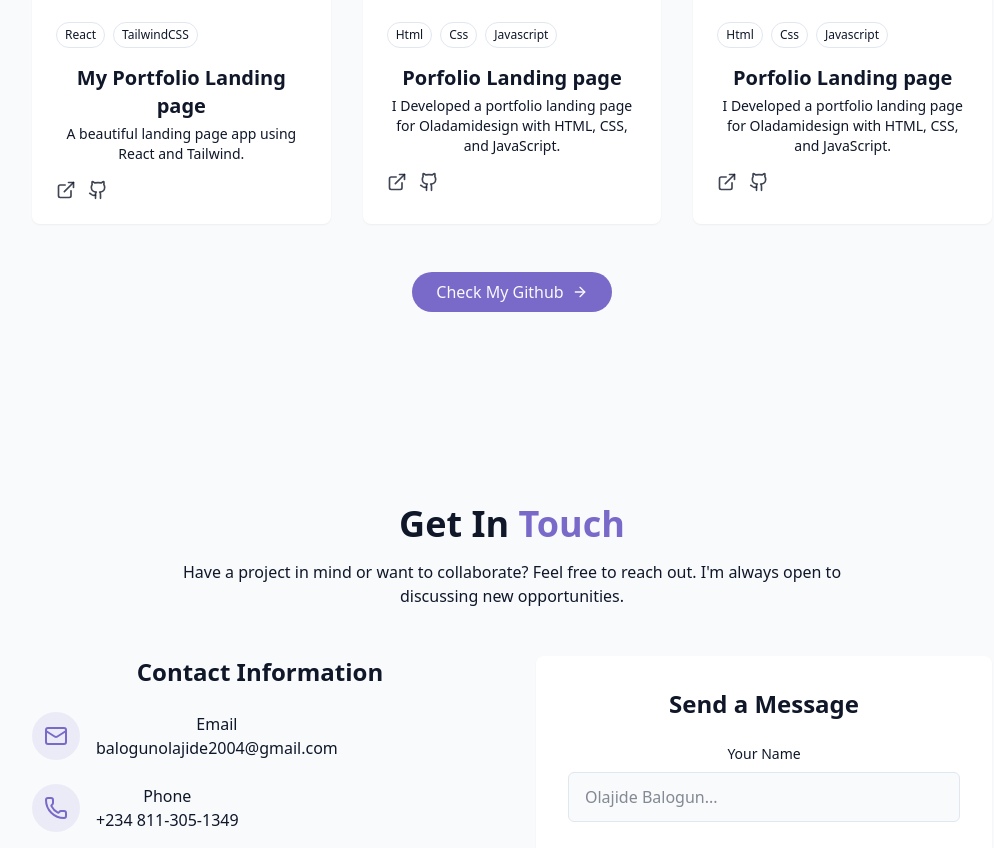
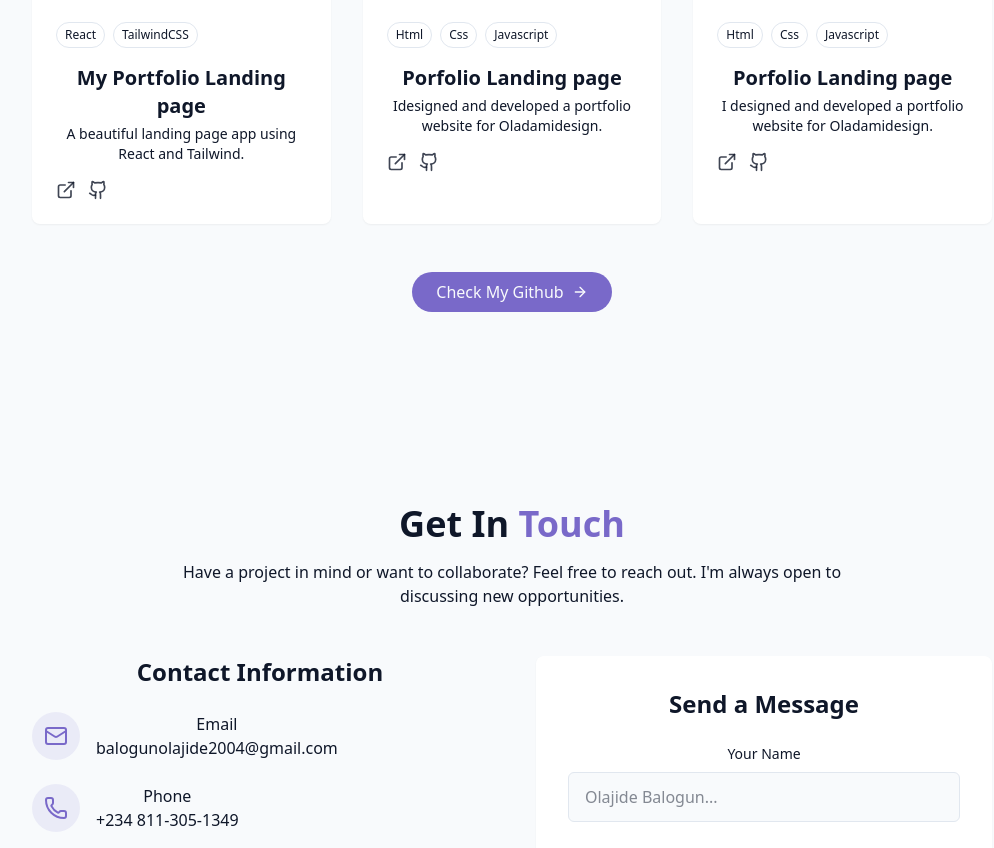
Before and after one commit to jidenyms/my-new-portfolio, a React (Vite) app: page / in a window 1280 px wide. Shown: the part 3204-4052 px from the top of the page, without its empty margins (128-1122 px from the left). Built offline with nearby package versions, Linux system fonts and the light colour scheme.

Commit message:
Update ProjectsSection.jsx

```diff
--- a/src/components/ProjectsSection.jsx
+++ b/src/components/ProjectsSection.jsx
@@ -13,7 +13,7 @@ const projects = [
     {
         id: 2,
         title: "Porfolio Landing page",
-        description: "I Developed a portfolio landing page for Oladamidesign with HTML, CSS, and JavaScript.",
+        description: "Idesigned and developed a portfolio website for Oladamidesign.",
         image:"/projects/project2.png",
         demoUrl:"https://oladamidesign.vercel.app",
         githubUrl: "https://github.com/jidenyms/olati-portfolio",
@@ -22,7 +22,7 @@ const projects = [
      {
         id: 3,
         title: "Porfolio Landing page",
-        description: "I Developed a portfolio landing page for Oladamidesign with HTML, CSS, and JavaScript.",
+        description: "I designed and developed a portfolio website for Oladamidesign.",
         image:"/projects/project2.png",
         demoUrl:"https://oladamidesign.vercel.app",
         githubUrl: "https://github.com/jidenyms/olati-portfolio",
```
